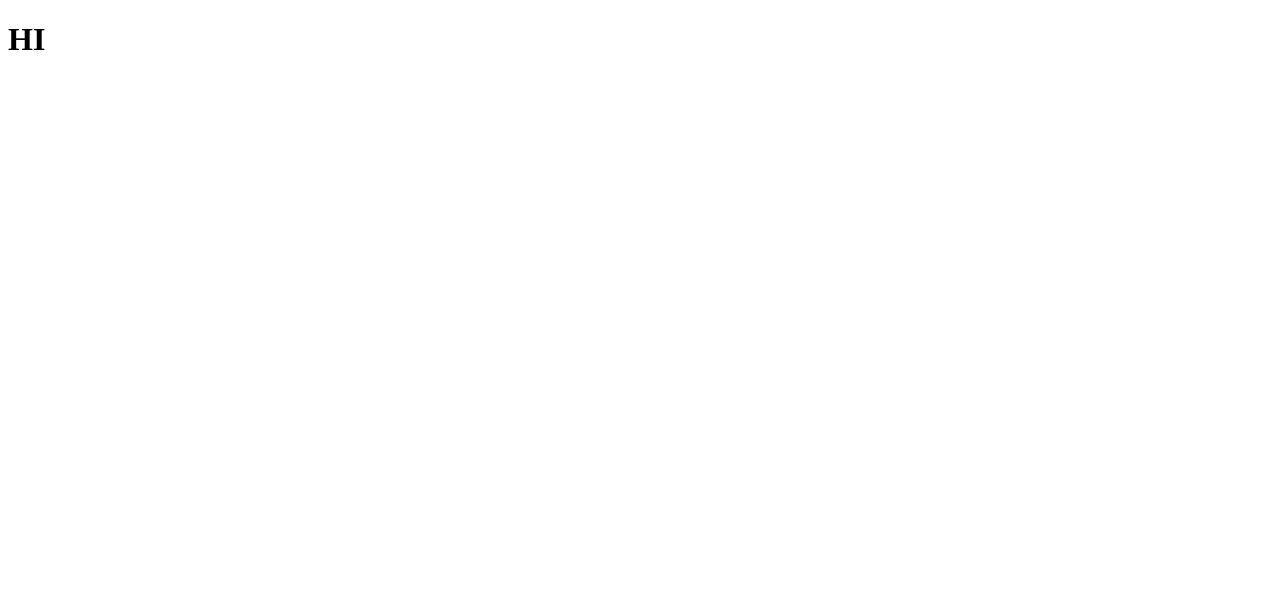
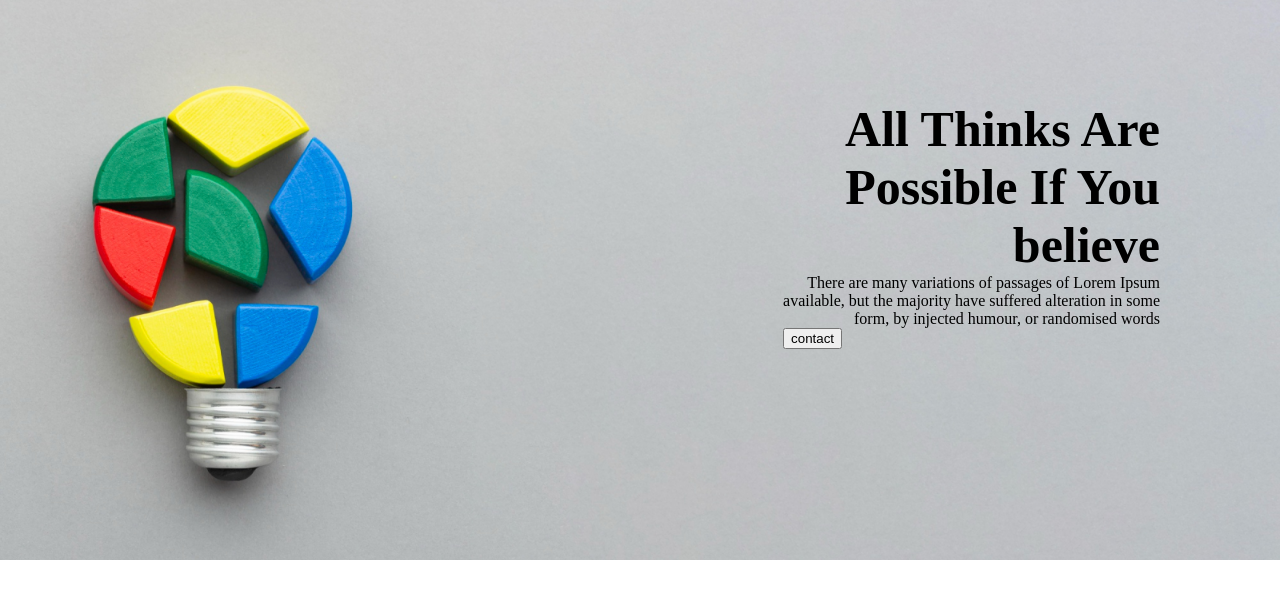
Before and after one commit to scshil/practice-project, a plain HTML site: page index.html in a window 1280 px wide. Drawn offline with Linux system fonts and the light colour scheme.

Commit message:
bannar complete

```diff
--- a/index.html
+++ b/index.html
@@ -4,9 +4,38 @@
     <meta charset="UTF-8">
     <meta http-equiv="X-UA-Compatible" content="IE=edge">
     <meta name="viewport" content="width=device-width, initial-scale=1.0">
+    <!-- css -->
+    <link rel="stylesheet" href="styles.css">
     <title>practice project</title>
 </head>
 <body>
-    <h1>HI</h1>
+<!-- bannar part start -->
+<header>
+    <div class="bannar">
+        <div class="left">
+            <div>
+                <h1> All Thinks Are  </h1>
+                <h1>Possible If You</h1>
+                <h1>believe</h1>
+            </div>
+            <div>
+                <p>There are many variations of passages of Lorem Ipsum </p>
+                <p>available, but the majority have suffered alteration in some </p>
+                <p>form, by injected humour, or randomised words</p>
+            </div>
+            <div>
+                <button>contact</button>
+            </div>
+        </div>
+
+    </div>
+
+</header>
+
+
+
+
+<!-- bannar part end -->
+
 </body>
 </html>
--- a/styles.css
+++ b/styles.css
@@ -0,0 +1,34 @@
+*{
+    margin: 0%;
+}
+/* bannar part  */
+header{
+    height: 70vh;
+    background-image: url(./images/banner/banner2.png);
+
+    background-repeat: no-repeat;
+    background-position: center;
+    background-size: cover;
+}
+.bannar{
+    display: flex;
+    flex-direction: row-reverse;
+
+}
+.left{
+    margin-top: 100px;
+    margin-right: 120PX;
+    display: flex;
+    flex-direction: column;
+}
+.left div h1{
+    display: flex;
+    flex-direction: row-reverse;
+    font-size: 50px;
+}
+.left div p{
+    text-align: right;
+}
+.left div button{
+
+}
```
